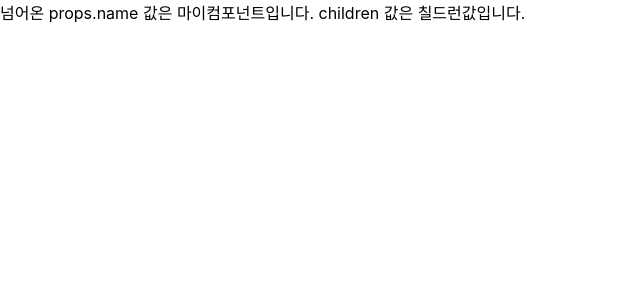
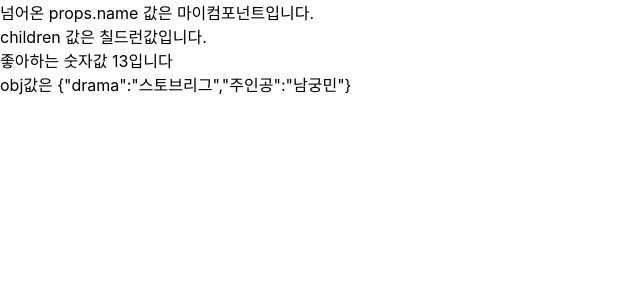
Before and after one commit to adrina-lee/reactstudy-beginnig, a React (Create React App) app: page / in a window 1280 px wide. Shown: the top 300 px of the page, without its empty margins (0-640 px from the left). Built offline with nearby package versions, Linux system fonts and the light colour scheme.

Commit message:
클래스형 컴포넌트와 propstype설정

```diff
--- a/package.json
+++ b/package.json
@@ -6,6 +6,7 @@
     "@testing-library/jest-dom": "^4.2.4",
     "@testing-library/react": "^9.3.2",
     "@testing-library/user-event": "^7.1.2",
+    "prop-types": "^15.7.2",
     "react": "^16.12.0",
     "react-dom": "^16.12.0",
     "react-scripts": "3.3.0"
--- a/src/App.js
+++ b/src/App.js
@@ -5,7 +5,7 @@ import MyComponent from "./MyComponent";
 function App() {
 
   return (
-    <MyComponent name="마이컴포넌트">
+    <MyComponent name="마이컴포넌트" favoriteNum={13} obj={{drama:'스토브리그', '주인공':'남궁민',}}>
       칠드런값
     </MyComponent>
   );
--- a/src/MyComponent.js
+++ b/src/MyComponent.js
@@ -1,19 +1,53 @@
-import React from "react";
+import React, {Component} from "react";
+import PropTypes from "prop-types";
 
-const MyComponent = props => {
+// 함수형
+// const MyComponent = ({ name, favoriteNum ,children, obj}) => {
+//
+//   return (
+//     <div>
+//       넘어온 props.name 값은 {name}입니다.<br/>
+//       children 값은 {children}입니다.<br/>
+//       좋아하는 숫자값 {favoriteNum}입니다<br/>
+//       obj값은 {JSON.stringify(obj)}
+//     </div>
+//   )
+// };
 
-  console.log(props);
+// 클래스형
+class MyComponent extends Component {
+  static  defaultProps = {
+    name: '기본 이름'
+  };
 
-  return (
-    <div>
-      넘어온 props.name 값은 {props.name}입니다.
-      children 값은 {props.children}입니다.
-    </div>
-  )
-};
+  static propType = {
+    name: PropTypes.string,
+    obj: PropTypes.object,
+    favoriteNum: PropTypes.number.isRequired,
+  };
 
-MyComponent.defaultProps = {
-  name : '기본 이름'
-};
+  render() {
+    const {name, favoriteNum, children, obj} = this.props;
+    return (
+      <div>
+        넘어온 props.name 값은 {name}입니다.<br/>
+        children 값은 {children}입니다.<br/>
+        좋아하는 숫자값 {favoriteNum}입니다<br/>
+        obj값은 {JSON.stringify(obj)}
+      </div>
+    )
+  }
+}
+
+
+// MyComponent.defaultProps = {
+//   name: '기본 이름'
+// };
+//
+// MyComponent.propType = {
+//   name: PropTypes.string,
+//   obj: PropTypes.object,
+//   favoriteNum: PropTypes.number.isRequired,
+// };
 
 export default MyComponent;
```
